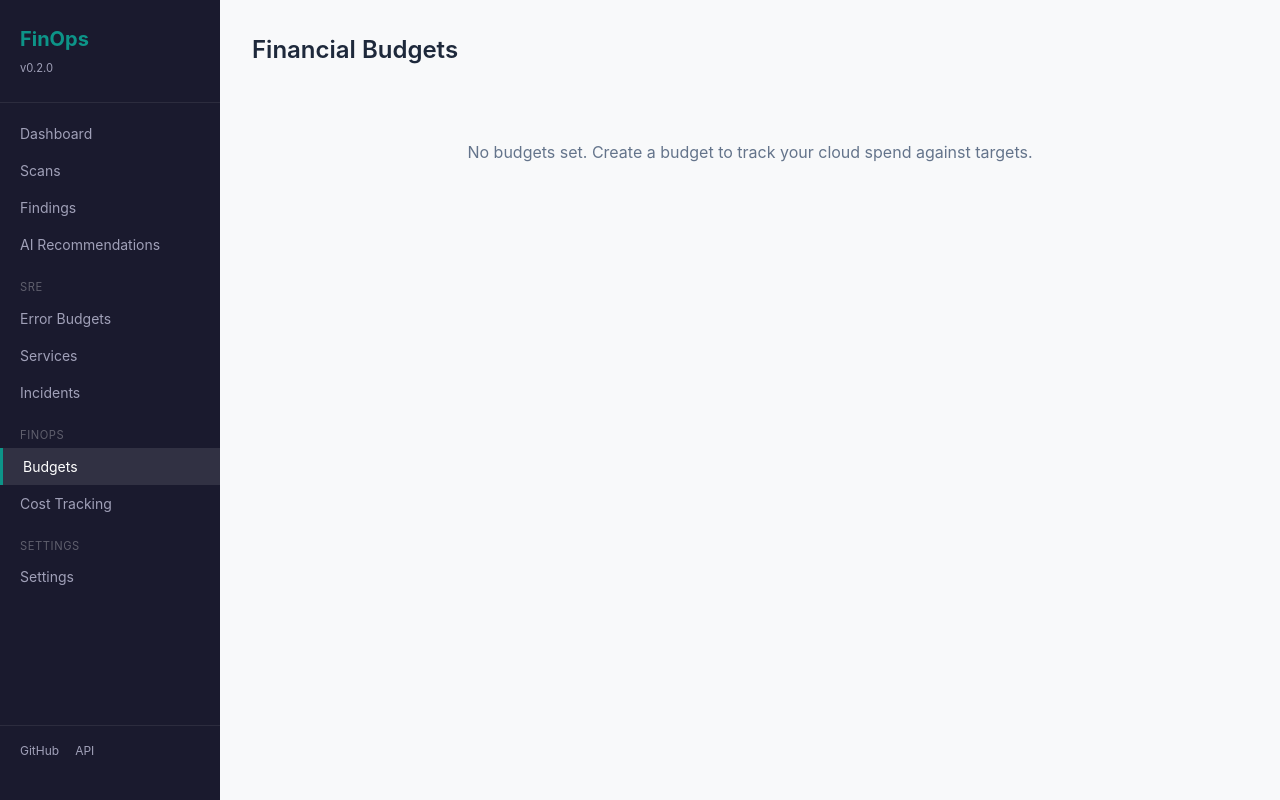
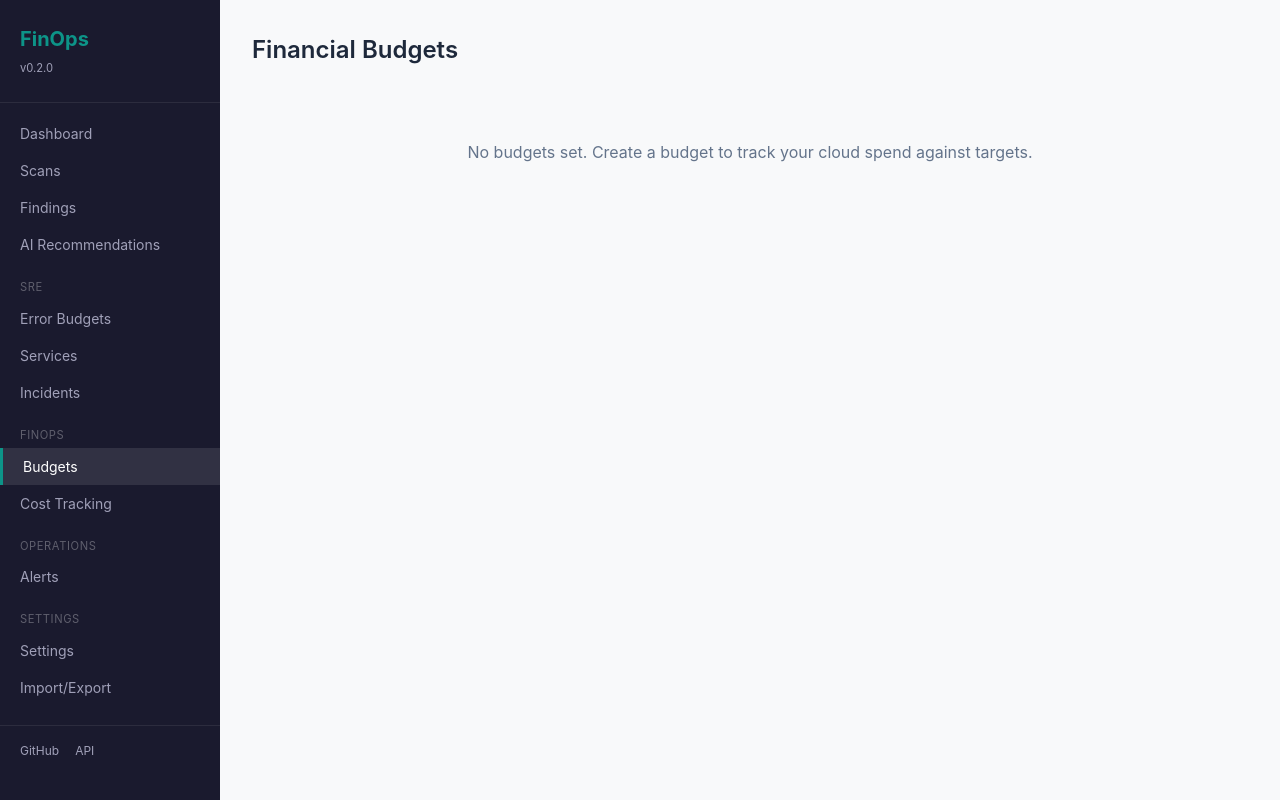
Before and after one commit to JIUNG9/aws-finops-toolkit, a FastAPI app: page /budgets in a window 1280 px wide. Run offline with FastAPI, Linux system fonts and the light colour scheme.

Commit message:
feat: register all routes and update navigation

```diff
--- a/src/finops/app.py
+++ b/src/finops/app.py
@@ -51,7 +51,10 @@ def create_app() -> FastAPI:
         app.mount("/static", StaticFiles(directory=str(static_dir)), name="static")
 
     # Register routes
-    from finops.web.routes import pages, accounts, scans, findings, error_budgets, budgets, costs, services, ai, incidents
+    from finops.web.routes import (
+        pages, accounts, scans, findings, error_budgets,
+        budgets, costs, services, ai, incidents, alerts, import_export,
+    )
 
     app.include_router(pages.router)
     app.include_router(accounts.router, prefix="/api/v1")
@@ -63,6 +66,8 @@ def create_app() -> FastAPI:
     app.include_router(services.router, prefix="/api/v1")
     app.include_router(ai.router, prefix="/api/v1")
     app.include_router(incidents.router, prefix="/api/v1")
+    app.include_router(alerts.router, prefix="/api/v1")
+    app.include_router(import_export.router, prefix="/api/v1")
 
     @app.get("/api/v1/health")
     async def health():
--- a/src/finops/templates/base.html
+++ b/src/finops/templates/base.html
@@ -27,8 +27,11 @@
                 <li class="nav-section">FinOps</li>
                 <li><a href="/budgets" class="{% if '/budgets' in request.url.path %}active{% endif %}">Budgets</a></li>
                 <li><a href="/costs" class="{% if '/costs' in request.url.path %}active{% endif %}">Cost Tracking</a></li>
+                <li class="nav-section">Operations</li>
+                <li><a href="/alerts" class="{% if '/alerts' in request.url.path %}active{% endif %}">Alerts</a></li>
                 <li class="nav-section">Settings</li>
                 <li><a href="/settings" class="{% if '/settings' in request.url.path %}active{% endif %}">Settings</a></li>
+                <li><a href="/import-export" class="{% if '/import-export' in request.url.path %}active{% endif %}">Import/Export</a></li>
             </ul>
             <div class="sidebar-footer">
                 <a href="https://github.com/JIUNG9/aws-finops-toolkit" target="_blank">GitHub</a>
--- a/src/finops/web/routes/pages.py
+++ b/src/finops/web/routes/pages.py
@@ -89,6 +89,25 @@ async def incidents_page(request: Request, db: Database = Depends(get_db)):
     return templates.TemplateResponse(request, "pages/incidents.html", {"incidents": incidents})
 
 
+@router.get("/alerts", response_class=HTMLResponse)
+async def alerts_page(request: Request, db: Database = Depends(get_db)):
+    import json
+    alerts = await db.fetchall("SELECT * FROM alerts ORDER BY created_at DESC")
+    for a in alerts:
+        a["config"] = json.loads(a.get("config", "{}"))
+    return templates.TemplateResponse(request, "pages/alerts.html", {"alerts": alerts})
+
+
+@router.get("/import-export", response_class=HTMLResponse)
+async def import_export_page(request: Request):
+    return templates.TemplateResponse(request, "pages/import_export.html", {})
+
+
+@router.get("/onboarding", response_class=HTMLResponse)
+async def onboarding_page(request: Request):
+    return templates.TemplateResponse(request, "pages/onboarding.html", {})
+
+
 @router.get("/settings", response_class=HTMLResponse)
 async def settings_page(request: Request, db: Database = Depends(get_db)):
     accounts = await db.fetchall("SELECT * FROM cloud_accounts ORDER BY created_at DESC")
```
